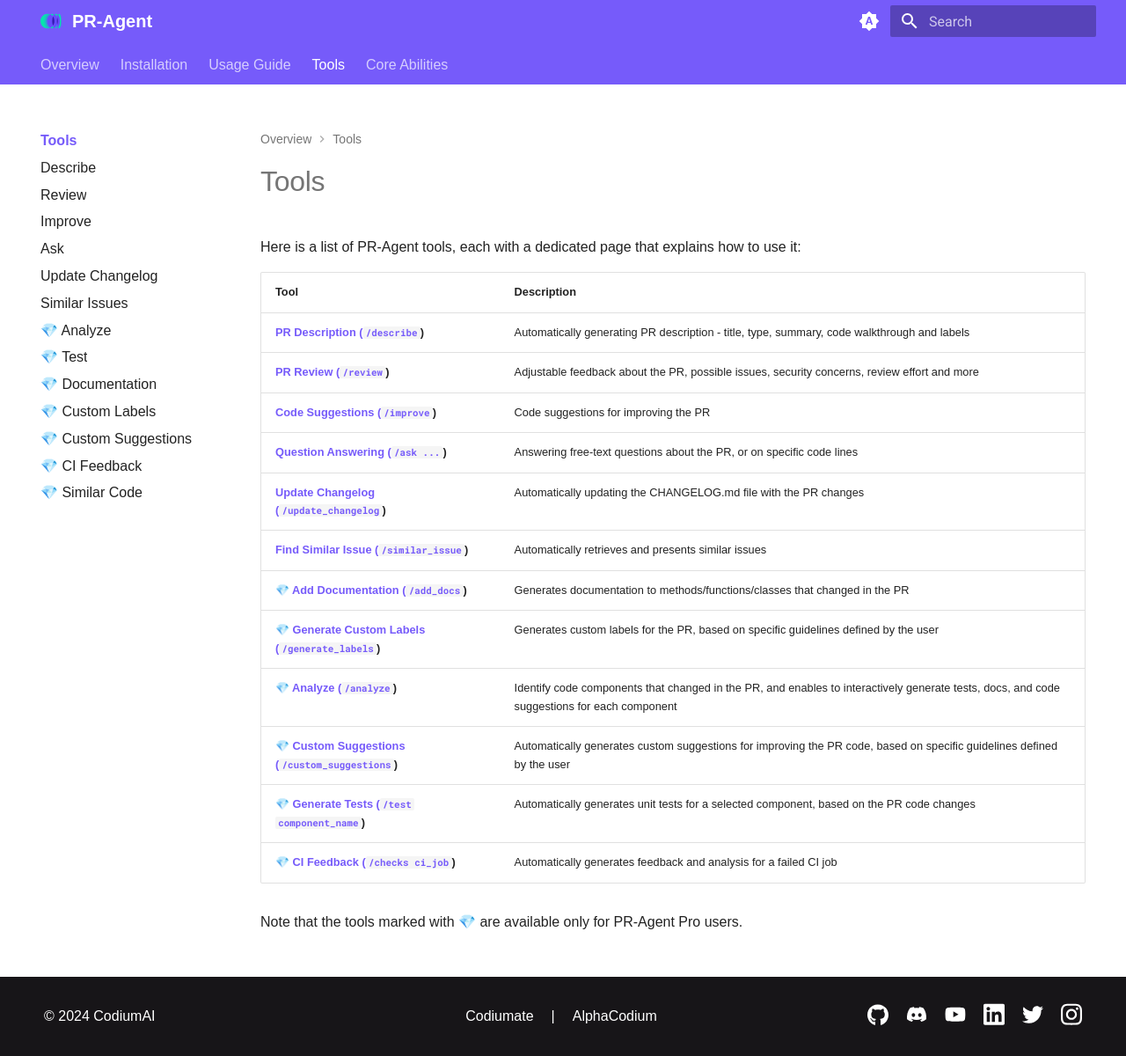
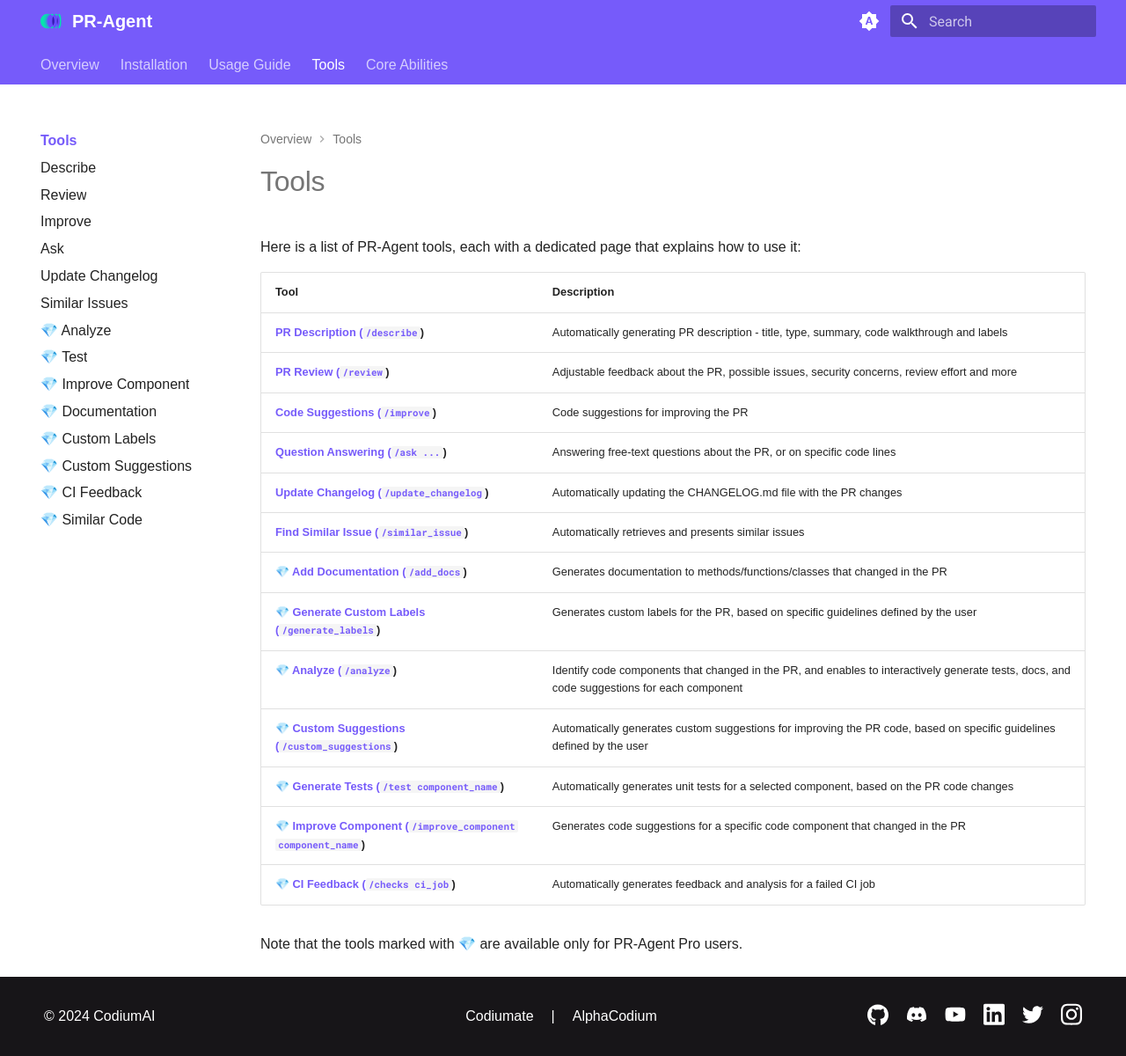
Before and after one commit to Codium-ai/pr-agent, an MkDocs documentation site: the page built from docs/docs/tools/index.md, in a window 1280 px wide and 1200 px high. Shown: the whole window at 88% size. Built offline with MkDocs 1.6.1 and Material for MkDocs 9.7.7, drawn with Linux system fonts in a browser that asks for light colours.

Commit message:
docs: Add "Improve Component" tool documentation and update related guides

```diff
--- a/docs/docs/tools/index.md
+++ b/docs/docs/tools/index.md
@@ -2,19 +2,20 @@
 
 Here is a list of PR-Agent tools, each with a dedicated page that explains how to use it:
 
-| Tool                                                                          | Description                                                                                                                                 |
-|-------------------------------------------------------------------------------|---------------------------------------------------------------------------------------------------------------------------------------------|
-| **[PR Description (`/describe`](./describe.md))**                             | Automatically generating PR description - title, type, summary, code walkthrough and labels                                                 |
-| **[PR Review (`/review`](./review.md))**                                      | Adjustable feedback about the PR, possible issues, security concerns, review effort and more                                                |
-| **[Code Suggestions (`/improve`](./improve.md))**                             | Code suggestions for improving the PR                                                                                                       |
-| **[Question Answering (`/ask ...`](./ask.md))**                               | Answering free-text questions about the PR, or on specific code lines                                                                       |
-| **[Update Changelog (`/update_changelog`](./update_changelog.md))**           | Automatically updating the CHANGELOG.md file with the PR changes                                                                            |
-| **[Find Similar Issue (`/similar_issue`](./similar_issues.md))**              | Automatically retrieves and presents similar issues                                                                                         |
-| **💎 [Add Documentation (`/add_docs`](./documentation.md))**                  | Generates documentation to methods/functions/classes that changed in the PR                                                                 |
-| **💎 [Generate Custom Labels (`/generate_labels`](./custom_labels.md))** | Generates custom labels for the PR, based on specific guidelines defined by the user                                                        |
-| **💎 [Analyze (`/analyze`](./analyze.md))**                                   | Identify code components that changed in the PR, and enables to interactively generate tests, docs, and code suggestions for each component |
-| **💎 [Custom Suggestions (`/custom_suggestions`](./custom_suggestions.md))**  | Automatically generates custom suggestions for improving the PR code, based on specific guidelines defined by the user                      |
-| **💎 [Generate Tests (`/test component_name`](./test.md))**                   | Automatically generates unit tests for a selected component, based on the PR code changes                                                   |
-| **💎 [CI Feedback (`/checks ci_job`](./ci_feedback.md))**                     | Automatically generates feedback and analysis for a failed CI job                                                                           |
+| Tool                                                                                     | Description                                                                                                                                 |
+|------------------------------------------------------------------------------------------|---------------------------------------------------------------------------------------------------------------------------------------------|
+| **[PR Description (`/describe`](./describe.md))**                                        | Automatically generating PR description - title, type, summary, code walkthrough and labels                                                 |
+| **[PR Review (`/review`](./review.md))**                                                 | Adjustable feedback about the PR, possible issues, security concerns, review effort and more                                                |
+| **[Code Suggestions (`/improve`](./improve.md))**                                        | Code suggestions for improving the PR                                                                                                       |
+| **[Question Answering (`/ask ...`](./ask.md))**                                          | Answering free-text questions about the PR, or on specific code lines                                                                       |
+| **[Update Changelog (`/update_changelog`](./update_changelog.md))**                      | Automatically updating the CHANGELOG.md file with the PR changes                                                                            |
+| **[Find Similar Issue (`/similar_issue`](./similar_issues.md))**                         | Automatically retrieves and presents similar issues                                                                                         |
+| **💎 [Add Documentation (`/add_docs`](./documentation.md))**                             | Generates documentation to methods/functions/classes that changed in the PR                                                                 |
+| **💎 [Generate Custom Labels (`/generate_labels`](./custom_labels.md))**                 | Generates custom labels for the PR, based on specific guidelines defined by the user                                                        |
+| **💎 [Analyze (`/analyze`](./analyze.md))**                                              | Identify code components that changed in the PR, and enables to interactively generate tests, docs, and code suggestions for each component |
+| **💎 [Custom Suggestions (`/custom_suggestions`](./custom_suggestions.md))**             | Automatically generates custom suggestions for improving the PR code, based on specific guidelines defined by the user                      |
+| **💎 [Generate Tests (`/test component_name`](./test.md))**                              | Automatically generates unit tests for a selected component, based on the PR code changes                                                   |
+| **💎 [Improve Component (`/improve_component component_name`](./improve_component.md))** | Generates code suggestions for a specific code component that changed in the PR                                                             |
+| **💎 [CI Feedback (`/checks ci_job`](./ci_feedback.md))**                                | Automatically generates feedback and analysis for a failed CI job                                                                           |
 
 Note that the tools marked with 💎 are available only for PR-Agent Pro users.
--- a/docs/mkdocs.yml
+++ b/docs/mkdocs.yml
@@ -27,6 +27,7 @@
     - Similar Issues: 'tools/similar_issues.md'
     - 💎 Analyze: 'tools/analyze.md'
     - 💎 Test: 'tools/test.md'
+    - 💎 Improve Component: 'tools/improve_component.md'
     - 💎 Documentation: 'tools/documentation.md'
     - 💎 Custom Labels: 'tools/custom_labels.md'
     - 💎 Custom Suggestions: 'tools/custom_suggestions.md'
```
Also changed, not shown: docs/docs/tools/improve_component.md (added, +24 -0 lines), docs/docs/tools/test.md (+1 -1 lines), 1 other file.
